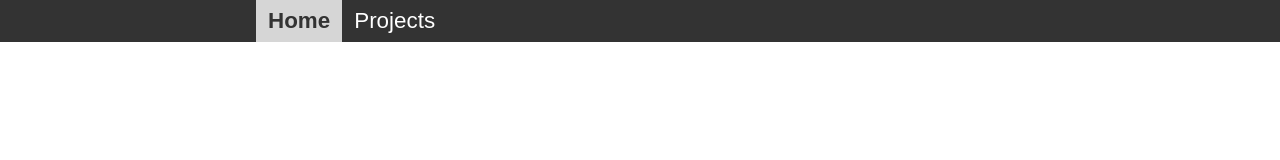
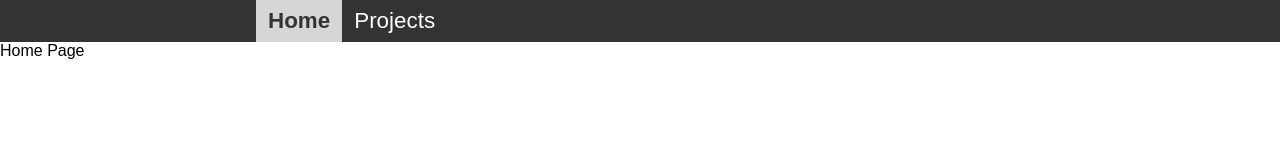
Before and after one commit to gregdardis/personal-website, a React (Create React App) app: page / in a window 1280 px wide. Shown: the top 160 px of the page. Built offline with nearby package versions, Linux system fonts and the light colour scheme.

Commit message:
created home and projects components, routed to them in app component

```diff
--- a/src/components/app/App.js
+++ b/src/components/app/App.js
@@ -6,16 +6,23 @@ import {
 
 import NavBar from '../navBar';
 import './app.css';
+import {
+  URL_HOME,
+  URL_PROJECTS
+} from '../../constants';
+import Home from '../home';
+import Projects from '../projects';
 
+// TODO: make this a stateless functional component
 class App extends Component {
   render() {
     return (
       <Router>
-      <div className="App">
-        <NavBar />
-        {/* <Route exact path={ URL_HOME } component={ Home }/>
-        <Route path={ URL_PROJECTS } component={ Projects }/> */}
-      </div>
+        <div className="App">
+          <NavBar />
+          <Route exact path={ URL_HOME } component={ Home }/>
+          <Route path={ URL_PROJECTS } component={ Projects }/>
+        </div>
       </Router>
     );
   }
--- /dev/null
+++ b/src/components/home/Home.js
@@ -0,0 +1,11 @@
+import React from 'react';
+
+import './home.css';
+
+const Home = () => (
+  <div>
+    Home Page
+  </div>
+);
+
+export default Home;
--- /dev/null
+++ b/src/components/home/index.js
@@ -0,0 +1,3 @@
+import Home from './Home';
+
+export default Home;
--- /dev/null
+++ b/src/components/projects/Projects.js
@@ -0,0 +1,11 @@
+import React from 'react';
+
+import './projects.css';
+
+const Projects = () => (
+  <div>
+    Projects page
+  </div>
+);
+
+export default Projects;
--- /dev/null
+++ b/src/components/projects/index.js
@@ -0,0 +1,3 @@
+import Projects from './Projects';
+
+export default Projects;
--- a/src/reducers/selectedPageURL.js
+++ b/src/reducers/selectedPageURL.js
@@ -8,4 +8,4 @@ export const reducer = (state = URL_HOME, action) => {
   default:
     return state;
   }
-}
+};
```
Also changed, not shown: src/components/home/home.css (added), src/components/projects/projects.css (added).
